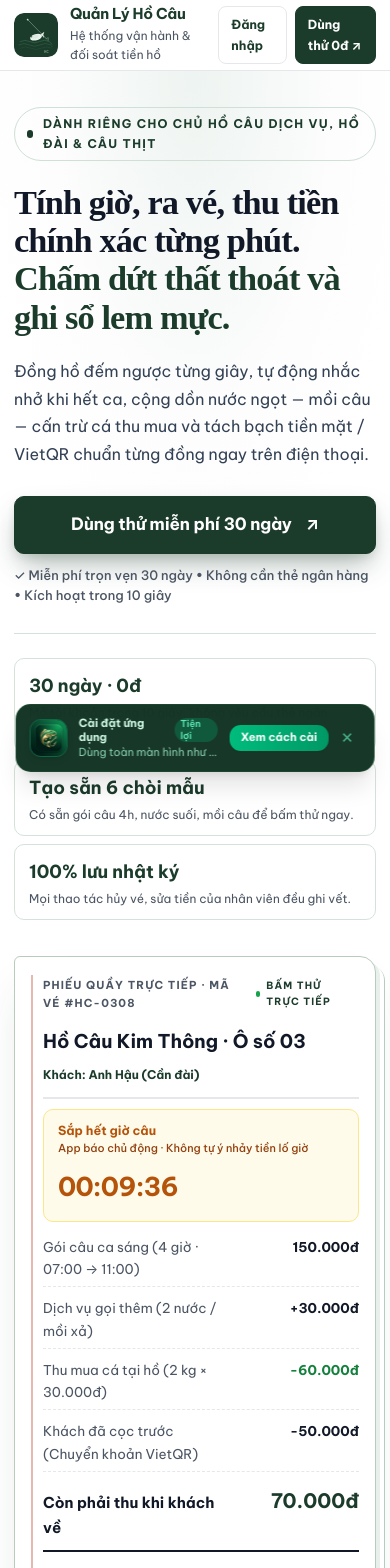
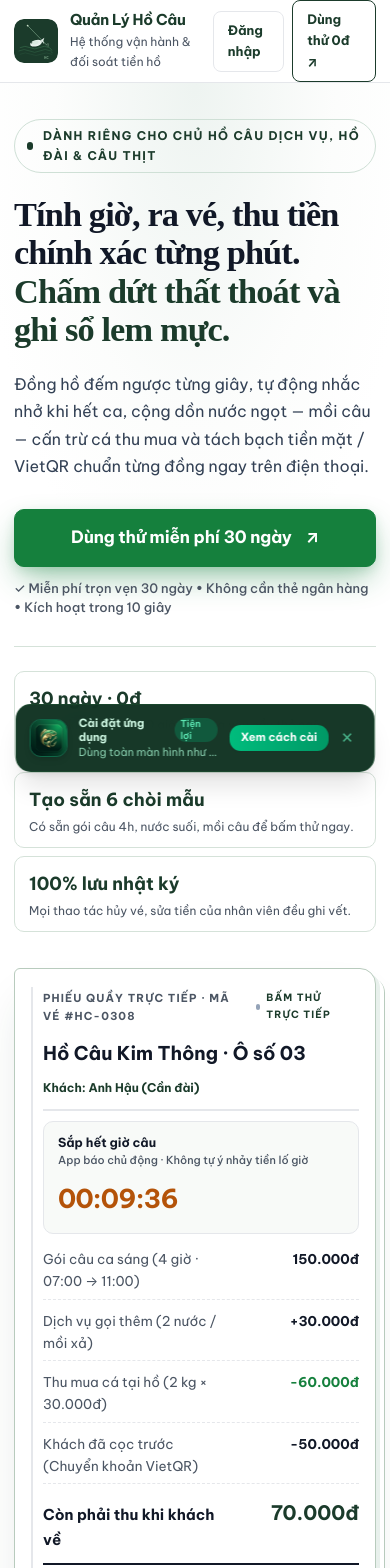
Before and after one commit to quanlihocau-app/quanlihocau-v2, a Next.js app: page / in a window 390 px wide. Shown: the top 1568 px of the page. Built offline with nearby package versions, Linux system fonts and the light colour scheme; no server answers.

Commit message:
feat(ui): refine brand-cta token, single outline header button, 48px touch targets, and public /demo page

```diff
--- /dev/null
+++ b/src/app/demo/page.tsx
@@ -0,0 +1,12 @@
+import type { Metadata } from "next";
+import PreviewPage from "@/app/preview/page";
+
+export const metadata: Metadata = {
+    title: "Trải Nghiệm Quầy Mẫu — Quản Lý Hồ Câu (Demo Không Cần Đăng Ký)",
+    description:
+        "Trải nghiệm giao diện quầy hồ câu mẫu trực tiếp trong trình duyệt: mở lượt câu, đếm giờ, thêm hàng, đối chiếu tiền không cần đăng nhập.",
+};
+
+export default function DemoPage() {
+    return <PreviewPage />;
+}
--- a/src/styles/brand-landing.css
+++ b/src/styles/brand-landing.css
@@ -90,7 +90,7 @@
 }
 .brand-landing .brand-nav a {
     display: inline-flex;
-    min-height: 42px;
+    min-height: 48px;
     align-items: center;
     text-decoration: none;
     color: var(--brand-ink);
@@ -105,6 +105,7 @@
     padding: 8px 16px;
     border-radius: 8px;
     font-weight: 700;
+    min-height: 48px;
     color: var(--brand-primary);
 }
 .brand-landing .brand-nav .brand-login:hover {
@@ -112,16 +113,18 @@
     background: var(--brand-secondary);
 }
 .brand-landing .brand-nav .brand-header-cta {
-    background: var(--brand-primary);
-    color: #ffffff;
+    background: transparent;
+    color: var(--brand-primary);
     padding: 8px 18px;
     border-radius: 8px;
     font-weight: 700;
+    min-height: 48px;
     border: 1px solid var(--brand-primary);
+    transition: all 0.15s ease;
 }
 .brand-landing .brand-nav .brand-header-cta:hover {
-    background: var(--brand-primary-hover);
-    color: #ffffff;
+    background: var(--brand-accent);
+    color: var(--brand-primary);
 }
 .brand-landing a:focus-visible,
 .brand-landing button:focus-visible,
@@ -220,26 +223,33 @@
     font-size: 16px;
     line-height: 1.4;
     font-weight: 700;
-    border: 1px solid var(--brand-primary);
-    background: var(--brand-primary);
-    color: #ffffff;
-    box-shadow: 0 8px 20px -6px rgba(27, 59, 43, 0.35);
+    border: 1px solid var(--brand-cta);
+    background: var(--brand-cta);
+    color: var(--brand-on-cta);
+    box-shadow: 0 10px 24px -6px rgba(21, 128, 61, 0.42), 0 4px 10px -2px rgba(21, 128, 61, 0.15);
     transition: transform 0.12s ease, background-color 0.15s ease, box-shadow 0.15s ease;
 }
 .brand-landing .brand-button:hover {
-    background: var(--brand-primary-hover);
+    background: var(--brand-cta-hover);
+    border-color: var(--brand-cta-hover);
     transform: translateY(-1px);
+    box-shadow: 0 14px 30px -6px rgba(21, 128, 61, 0.48), 0 6px 14px -2px rgba(21, 128, 61, 0.2);
 }
 .brand-landing .brand-button-hero {
     min-height: 58px;
     padding: 16px 36px;
     font-size: 17px;
     letter-spacing: -0.01em;
-    box-shadow: 0 14px 28px -6px rgba(27, 59, 43, 0.38), 0 4px 10px -2px rgba(27, 59, 43, 0.12);
+    border: 1px solid var(--brand-cta);
+    background: var(--brand-cta);
+    color: var(--brand-on-cta);
+    box-shadow: 0 14px 32px -6px rgba(21, 128, 61, 0.45), 0 4px 12px -2px rgba(21, 128, 61, 0.18);
 }
 .brand-landing .brand-button-hero:hover {
+    background: var(--brand-cta-hover);
+    border-color: var(--brand-cta-hover);
     transform: translateY(-2px);
-    box-shadow: 0 18px 36px -6px rgba(27, 59, 43, 0.45), 0 6px 14px -2px rgba(27, 59, 43, 0.16);
+    box-shadow: 0 18px 40px -6px rgba(21, 128, 61, 0.52), 0 6px 16px -2px rgba(21, 128, 61, 0.22);
 }
 .brand-landing .brand-hero-sub-friction {
     margin: 12px 0 0;
@@ -339,7 +349,7 @@
     top: 18px;
     bottom: 18px;
     width: 2px;
-    background: #e5b8b0;
+    background: #E5E7EB;
 }
 .brand-landing .brand-book-top {
     display: flex;
@@ -368,7 +378,7 @@
     width: 6px;
     height: 6px;
     border-radius: 999px;
-    background: #16a34a;
+    background: #94A3B8;
 }
 .brand-landing .brand-book-heading {
     display: flex;
@@ -419,9 +429,9 @@
     padding: 12px 14px;
     margin: 10px 0 4px;
     border-radius: 10px;
-    background: #fffbeb;
-    border: 1px solid #fde68a;
-    color: #b45309;
+    background: #F8FAF8;
+    border: 1px solid #E5E7EB;
+    color: var(--brand-ink);
 }
 .brand-landing .brand-timer > span {
     font-size: 12.5px;
@@ -431,7 +441,7 @@
 .brand-landing .brand-timer small {
     font-size: 11px;
     font-weight: 500;
-    color: #92400e;
+    color: var(--brand-muted);
 }
 .brand-landing .brand-timer strong {
     font-size: 26px;
@@ -1233,8 +1243,12 @@
     }
     .brand-landing .brand-nav .brand-login,
     .brand-landing .brand-nav .brand-header-cta {
-        padding: 7px 12px;
-        font-size: 12.5px;
+        min-height: 48px;
+        display: inline-flex;
+        align-items: center;
+        justify-content: center;
+        padding: 8px 14px;
+        font-size: 13px;
     }
     .brand-landing .brand-hero-grid {
         padding-block: 36px 32px;
--- a/src/styles/brand-tokens.css
+++ b/src/styles/brand-tokens.css
@@ -3,10 +3,16 @@
 
 :root {
     /* ── Primary Brand Colors ─────────────────────── */
-    --brand-primary:           #1B3B2B;  /* Deep Forest Green — headers, primary CTA */
+    --brand-primary:           #1B3B2B;  /* Deep Forest Green — headers, logo, titles */
     --brand-primary-hover:     #142d20;  /* Darker on hover */
     --brand-primary-active:    #0f2218;  /* Pressed state */
     --brand-on-primary:        #ffffff;  /* Text on primary bg */
+
+    /* ── CTA Accent (Quy tắc bút dạ 10% — Nổi bật nhất trang) ── */
+    --brand-cta:               #15803D;  /* Vibrant Emerald — Dành riêng cho Primary CTA */
+    --brand-cta-hover:         #166534;  /* Hover state */
+    --brand-cta-active:        #14532d;  /* Pressed state */
+    --brand-on-cta:            #ffffff;  /* Text tương phản cao WCAG AA */
 
     /* ── Accent / Tint ────────────────────────────── */
     --brand-accent:            #E8F0EC;  /* Soft Sage — active states, secondary btns */
```
Also changed, not shown: .agents/skills/brand-design-system/SKILL.md, .agents/skills/high-conversion-ui-ux/SKILL.md, 1 other file (tests, documents, lock files or other folders).
